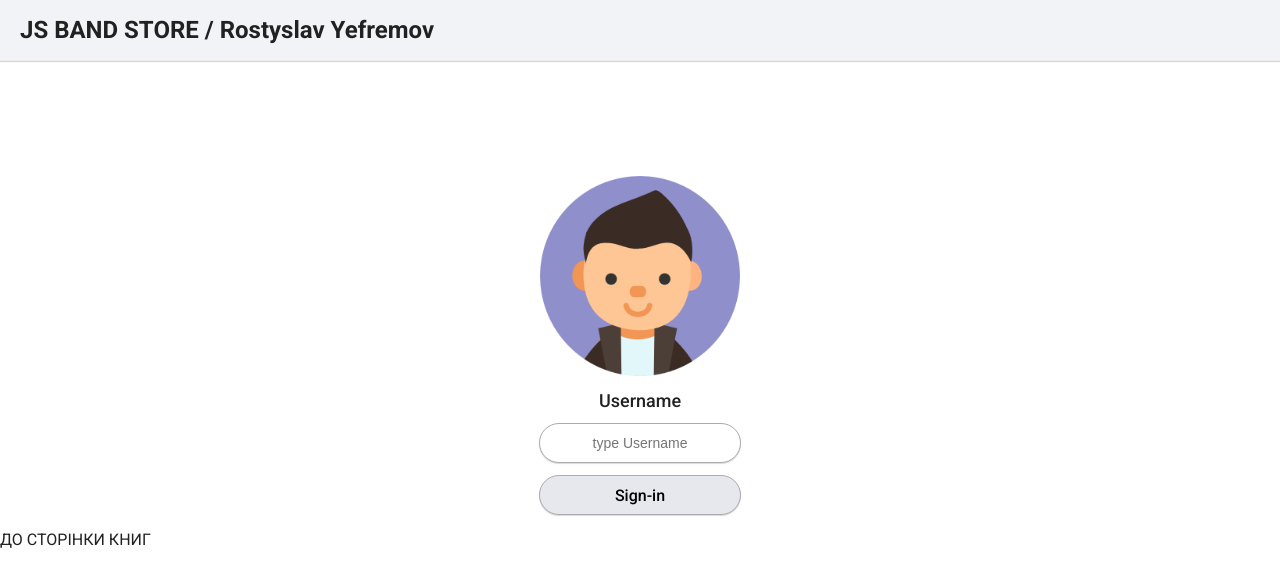
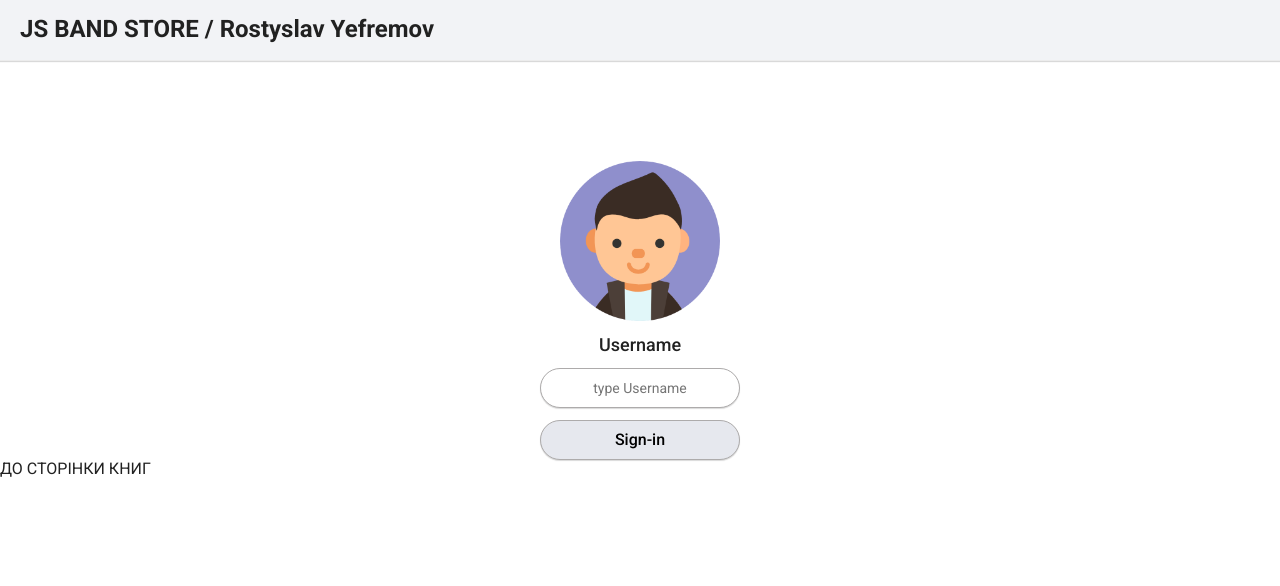
Before and after one commit to Rostyslav-Yefremov/X-course-task, a plain HTML site: page sign-in/index.html in a window 1280 px wide. Drawn offline with nearby package versions, Linux system fonts and the light colour scheme.

Commit message:
before js

```diff
--- a/sign-in/index.html
+++ b/sign-in/index.html
@@ -5,10 +5,13 @@
     <meta http-equiv="X-UA-Compatible" content="IE=edge">
     <meta name="viewport" content="width=device-width, initial-scale=1.0">
     <title>JS BAND STORE</title>
+    <link
+    rel="stylesheet"
+    href="https://cdnjs.cloudflare.com/ajax/libs/modern-normalize/1.0.0/modern-normalize.min.css"/>
     <link rel="preconnect" href="https://fonts.googleapis.com">
 <link rel="preconnect" href="https://fonts.gstatic.com" crossorigin>
 <link href="https://fonts.googleapis.com/css2?family=Roboto:wght@400;500;700;900&display=swap" rel="stylesheet">
-<link rel="stylesheet" href="../specific-book/styles.css">
+<link rel="stylesheet" href="./sign.css">
 </head>
 <body>
     <header class="header">
@@ -24,7 +27,7 @@
     <main>
         <section class="section-login">
             <div class="container-login">
-        <img src="../images/user-avatar.png" width="200px" height="200px" alt="user-avatar">
+        <img src="../images/user-avatar.png" width="160px" height="160px" alt="user-avatar">
         <form action="/" method="post">
             <ul class="list-login">
                 <li class="item-login">
--- /dev/null
+++ b/sign-in/sign.css
@@ -0,0 +1,116 @@
+/* Переменные */
+:root {
+  --main-font: 'Roboto', 'Arial', 'Helvetica', sans-serif;
+  --title-color: #212121;
+}
+
+/* Глобальные стили */
+
+body {
+  font-family: var(--main-font);
+  color: var(--title-color);
+  margin: 0;
+  padding: 0;
+}
+
+a {
+  text-decoration: none;
+  color: inherit;
+}
+
+ul {
+  list-style: none;
+}
+
+/* Хэдер */
+
+.header {
+  border-bottom: 1px solid #ececec;
+  background-color: #f2f3f6;
+  box-shadow: 0px 1px 1px rgb(0 0 0 / 15%);
+}
+
+.header-container {
+  display: flex;
+  justify-content: space-between;
+  padding: 0 20px;
+}
+
+.header-title {
+  font-size: 24px;
+}
+
+/* Секция авторизации */
+
+.section-login {
+  display: flex;
+  justify-content: center;
+  margin: 100px 0 0;
+}
+
+.input-login {
+  font-size: 14px;
+  text-align: center;
+  width: 200px;
+  height: 40px;
+  border-radius: 20px;
+  border: 1px solid rgb(173, 171, 171);
+  box-shadow: 0px 1px 1px rgb(0 0 0 / 15%);
+  background-color: #ffffff;
+  padding: 0;
+}
+
+.container-login {
+  text-align: center;
+}
+
+.list-login {
+  padding: 0;
+  margin: 10px 0 0;
+}
+
+.item-login:not(:last-child) {
+  margin-bottom: 12px;
+}
+
+.username-login {
+  font-weight: 500;
+  font-size: 18px;
+}
+
+.button-signin {
+  font-family: var(--main-font);
+  font-weight: 500;
+  font-size: 16px;
+  width: 200px;
+  height: 40px;
+  border-radius: 20px;
+  border: 1px solid rgb(173, 171, 171);
+  box-shadow: 0px 1px 1px rgb(0 0 0 / 15%);
+  background-color: #e6e8ee;
+  padding: 0;
+}
+
+.button-signin:hover {
+  background-color: rgba(36, 54, 92, 0.801);
+  color: #f2f3f6;
+  cursor: pointer;
+}
+
+@media screen and (max-width: 320px) {
+  img {
+    width: 200px;
+    height: 200px;
+  }
+
+  .container-login {
+    width: 100%;
+  }
+
+  .button-signin,
+  .input-login {
+    width: calc(100% - 16px);
+    margin-left: 8px;
+    margin-right: 8px;
+  }
+}
--- a/specific-book/styles.css
+++ b/specific-book/styles.css
@@ -78,58 +78,6 @@ ul {
   cursor: pointer;
 }
 
-/* Секция авторизации */
-
-.section-login {
-  display: flex;
-  justify-content: center;
-  margin: 100px 0 0;
-  text-align: center;
-}
-
-.input-login {
-  font-size: 14px;
-  text-align: center;
-  width: 200px;
-  height: 38px;
-  border-radius: 20px;
-  border: 1px solid rgb(173, 171, 171);
-  box-shadow: 0px 1px 1px rgb(0 0 0 / 15%);
-  background-color: #ffffff;
-  padding: 0;
-}
-
-.container-login {
-  padding: 15px;
-}
-
-.list-login {
-  padding: 0;
-  margin: 10px 0 0;
-}
-
-.item-login:not(:last-child) {
-  margin-bottom: 12px;
-}
-
-.username-login {
-  font-weight: 500;
-  font-size: 18px;
-}
-
-.button-signin {
-  font-family: var(--main-font);
-  font-weight: 500;
-  font-size: 16px;
-  width: 202px;
-  height: 40px;
-  border-radius: 20px;
-  border: 1px solid rgb(173, 171, 171);
-  box-shadow: 0px 1px 1px rgb(0 0 0 / 15%);
-  background-color: #e6e8ee;
-  padding: 0;
-}
-
 /* Секция отдельной книги */
 
 .specific-book {
```
Also changed, not shown: specific-book/book.html (+4 -1 lines).
